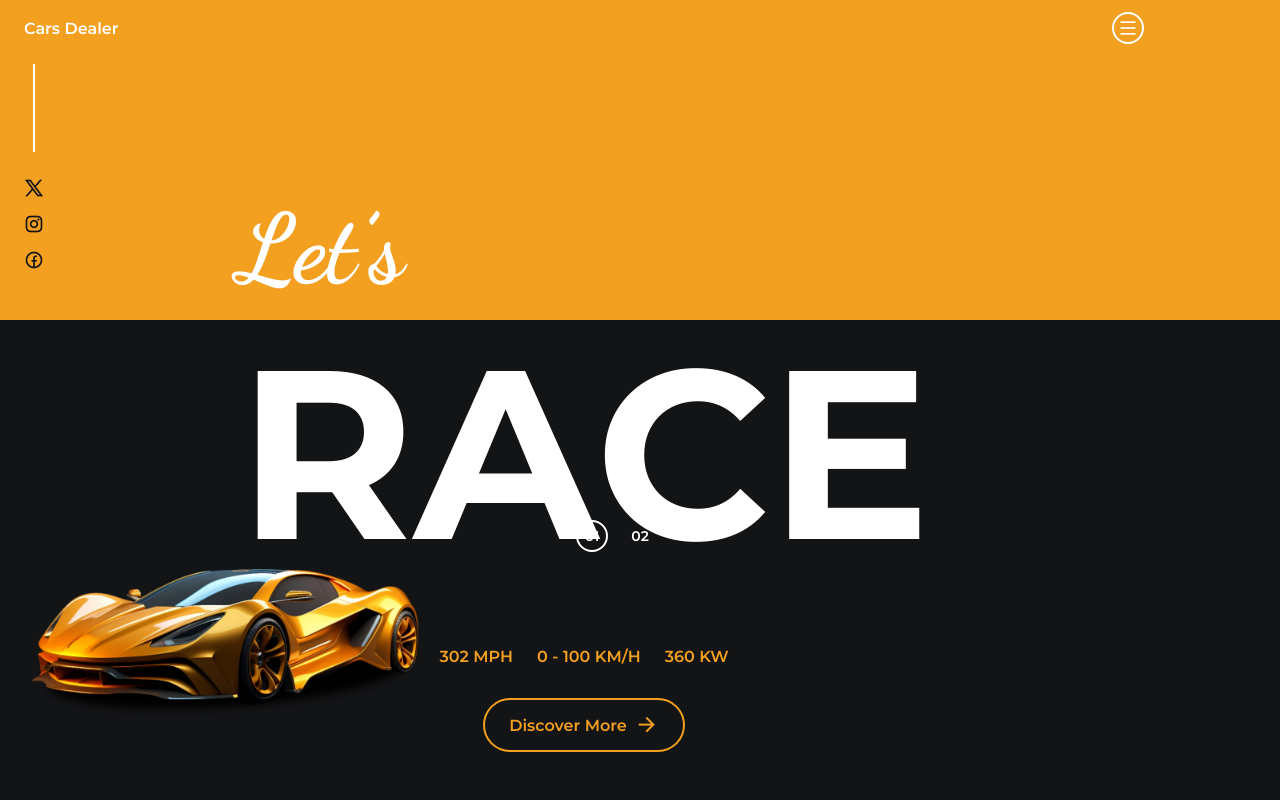
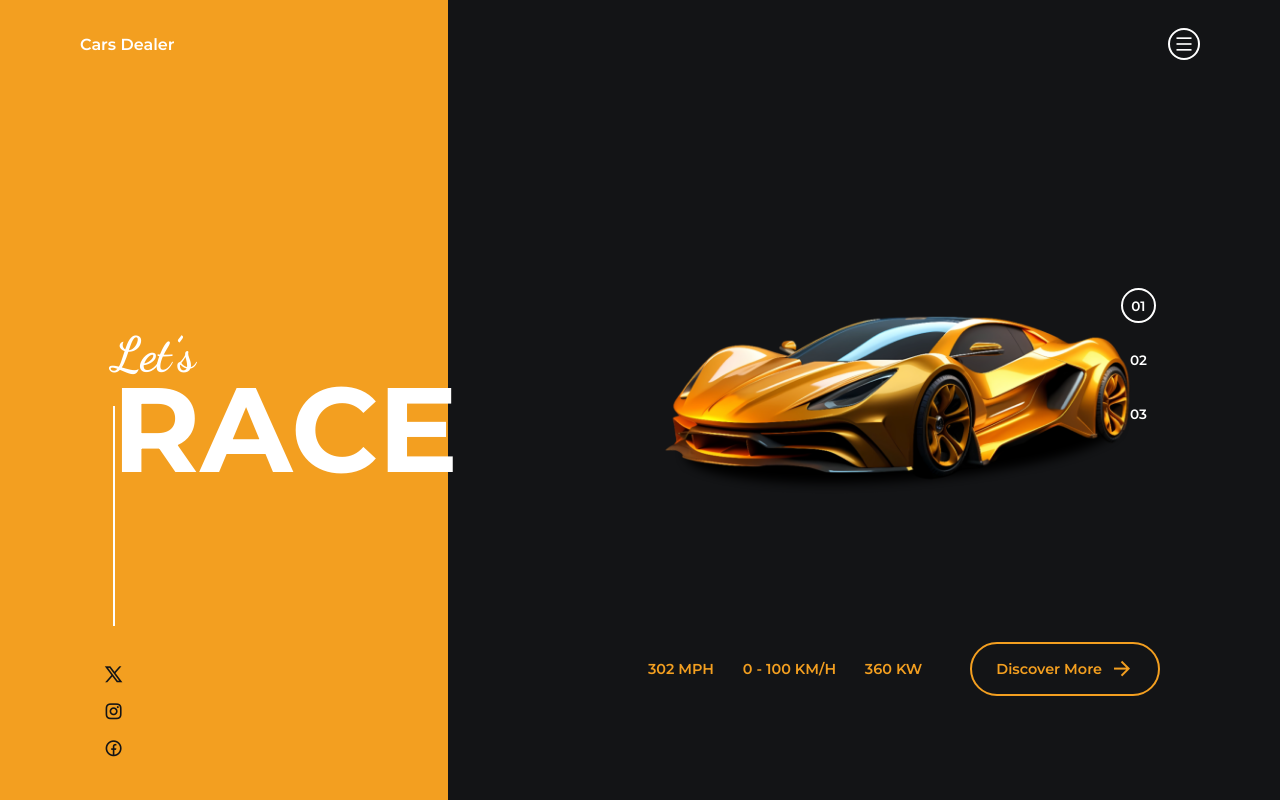
Before and after one commit to Br000o/Car-slider, a plain HTML site: page index.html in a window 1280 px wide. Drawn offline with nearby package versions, Linux system fonts and the light colour scheme.

Commit message:
Update styles.css

```diff
--- a/assets/css/styles.css
+++ b/assets/css/styles.css
@@ -460,3 +460,170 @@ img {
     font-size: 0.9rem; /* optional tweak for tall display */
   }
 }
+/* ASUS VivoBook 14 Specific - 1920x1080 14-inch display */
+@media screen and (min-width: 1151px) and (max-width: 1920px) {
+  .container {
+    margin-inline: auto;
+    max-width: 1120px;
+  }
+
+  .nav {
+    height: calc(var(--header-height) + 2rem);
+  }
+
+  .nav__menu {
+    width: 40%;
+    padding: 10rem 4rem 0;
+  }
+
+  .nav__list {
+    row-gap: 4rem;
+  }
+
+  .nav__close {
+    top: 1.7rem;
+  }
+
+  .home__panel-1 {
+    width: 35%;
+    height: 100%;
+  }
+
+  .home__panel-2 {
+    width: 65%;
+    height: 100%;
+    left: initial;
+    right: 0;
+  }
+
+  .home__article {
+    padding: 4rem;
+  }
+
+  .home__content {
+    display: block;
+    height: 100%;
+    align-content: space-between;
+  }
+
+  .home__data {
+    position: relative;
+    padding-left: 2rem;
+  }
+
+  .home__titles {
+    width: max-content;
+    margin-inline: 0;
+    position: absolute;
+    top: 35%;
+    left: 2rem;
+    transform: translateY(-50%);
+  }
+
+  .home__subtitle {
+    font-size: 3rem;
+    transform: translateY(0.5rem);
+  }
+
+  .home__title {
+    font-size: 7.5rem;
+    line-height: 0.9;
+  }
+
+  .home__img {
+    width: 480px;
+    bottom: -6rem;
+    left: 50%;
+    transform: translateX(-50%);
+    position: absolute;
+    z-index: 2;
+  }
+
+  .home__info {
+    position: absolute;
+    bottom: 2.5rem;
+    right: 2.5rem;
+    display: grid;
+    grid-template-columns: repeat(2, max-content);
+    align-items: center;
+    column-gap: 3rem;
+    text-align: left;
+    padding-bottom: 0;
+  }
+
+  .home__specs {
+    justify-content: flex-start;
+    column-gap: 1.8rem;
+    font-size: 0.9rem;
+  }
+
+  .home__button {
+    justify-self: start;
+    padding: 0.75rem 1.5rem;
+    font-size: 0.9rem;
+  }
+
+  .home__interaction {
+    max-width: 1120px;
+    left: 0;
+    right: 0;
+    margin-inline: auto;
+  }
+
+  .home__social {
+    top: initial;
+    bottom: 2.5rem;
+    left: 1.5rem;
+    row-gap: 0.8rem;
+  }
+
+  .home__social-border {
+    height: 220px;
+    margin-bottom: 1.5rem;
+  }
+
+  .home__social-link {
+    font-size: 1.2rem;
+  }
+
+  .swiper-pagination-bullets.swiper-pagination-horizontal {
+    width: initial;
+    height: max-content;
+    left: initial;
+    right: 2.5rem;
+    top: 45%;
+    bottom: initial;
+    transform: translateY(-50%);
+    flex-direction: column;
+    row-gap: 1.2rem;
+  }
+
+  .swiper-pagination-bullet {
+    width: 2.2rem;
+    height: 2.2rem;
+    font-size: 0.85rem;
+    font-weight: var(--font-semi-bold);
+  }
+}
+
+/* Height adjustments for laptop sizes */
+@media screen and (min-width: 1151px) and (max-width: 1550px) and (min-height: 750px) {
+  .home__content {
+    align-content: center;
+    row-gap: 3rem;
+  }
+}
+
+@media screen and (min-width: 1151px) and (max-width: 1550px) and (min-height: 900px) {
+  .home__article {
+    padding-top: 5rem;
+  }
+
+  .home__info {
+    padding-bottom: 2rem;
+  }
+
+  .home__social {
+    bottom: 4rem;
+  }
+}
```
